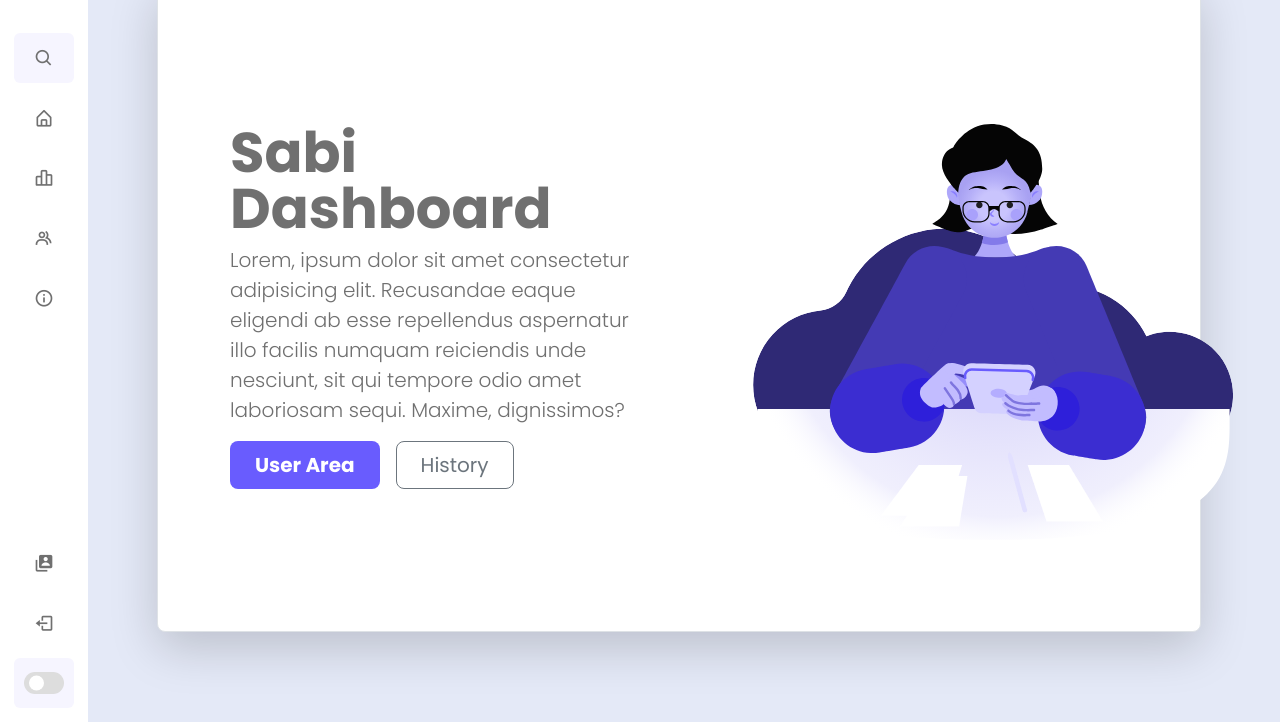
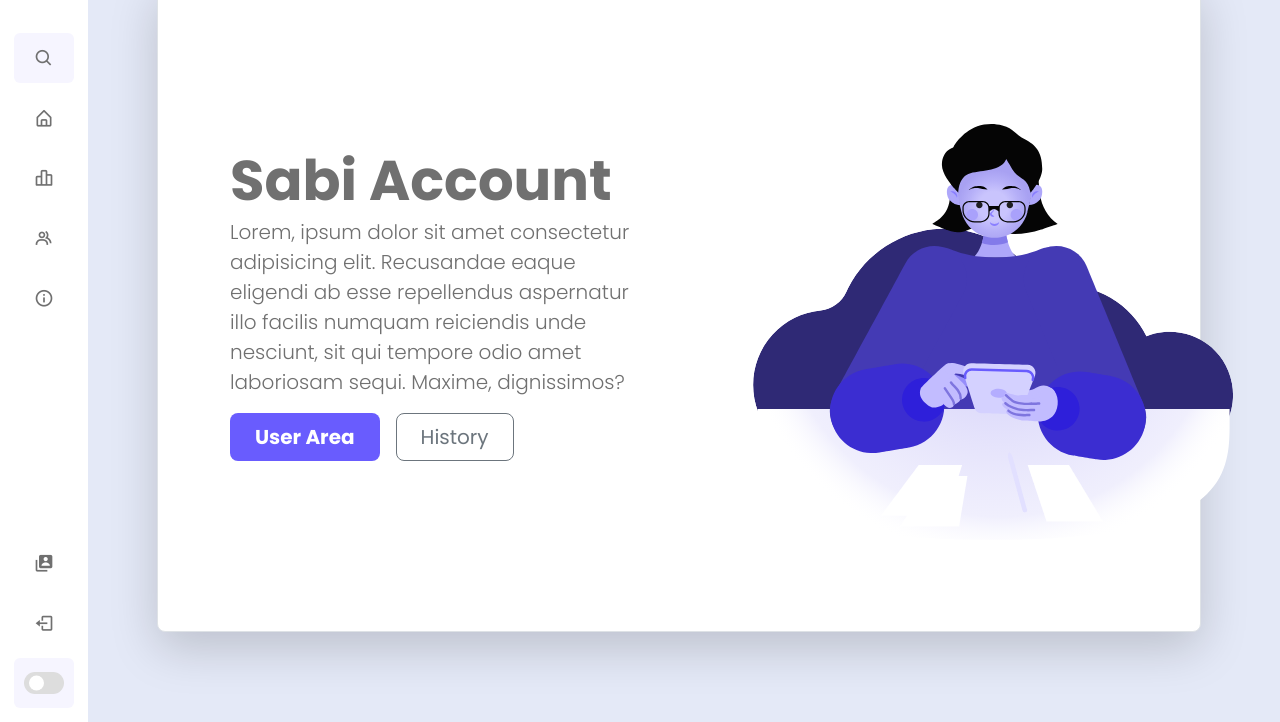
Before and after one commit to MartinZakhaev/SABI-IoT-Dashboard, a website: page pages/account.html in a window 1280 px wide. Shown: the part 78-800 px from the top of the page. Drawn offline with nearby package versions, Linux system fonts and the light colour scheme; files that its build step writes are made by us from their sources; files whose address does not match are found by name.

Commit message:
changing account is page title

```diff
--- a/pages/account.html
+++ b/pages/account.html
@@ -116,7 +116,7 @@
         <div class="text container my-5">
             <div class="row p-4 pb-0 pe-lg-0 pt-lg-5 align-items-center rounded-3 border shadow-lg hero-container">
                 <div class="col-lg-6 p-3 p-lg-5 pt-lg-3">
-                    <h1 class="display-4 fw-bold lh-1">Sabi Dashboard</h1>
+                    <h1 class="display-4 fw-bold lh-1">Sabi Account</h1>
                     <p class="lead">Lorem, ipsum dolor sit amet consectetur adipisicing elit. Recusandae eaque eligendi
                         ab esse repellendus aspernatur illo facilis numquam reiciendis unde nesciunt, sit qui tempore
                         odio amet laboriosam sequi. Maxime, dignissimos?</p>
```
